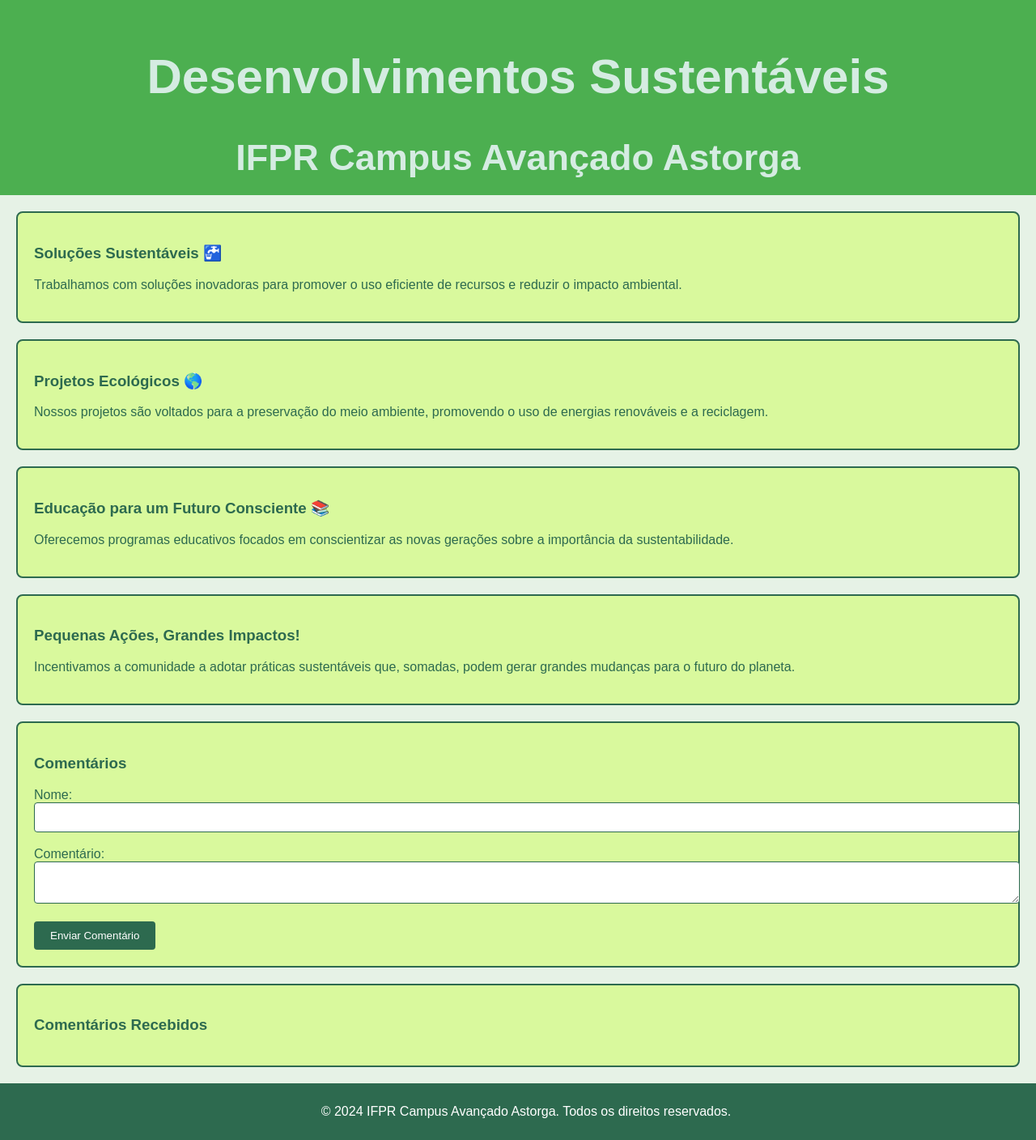
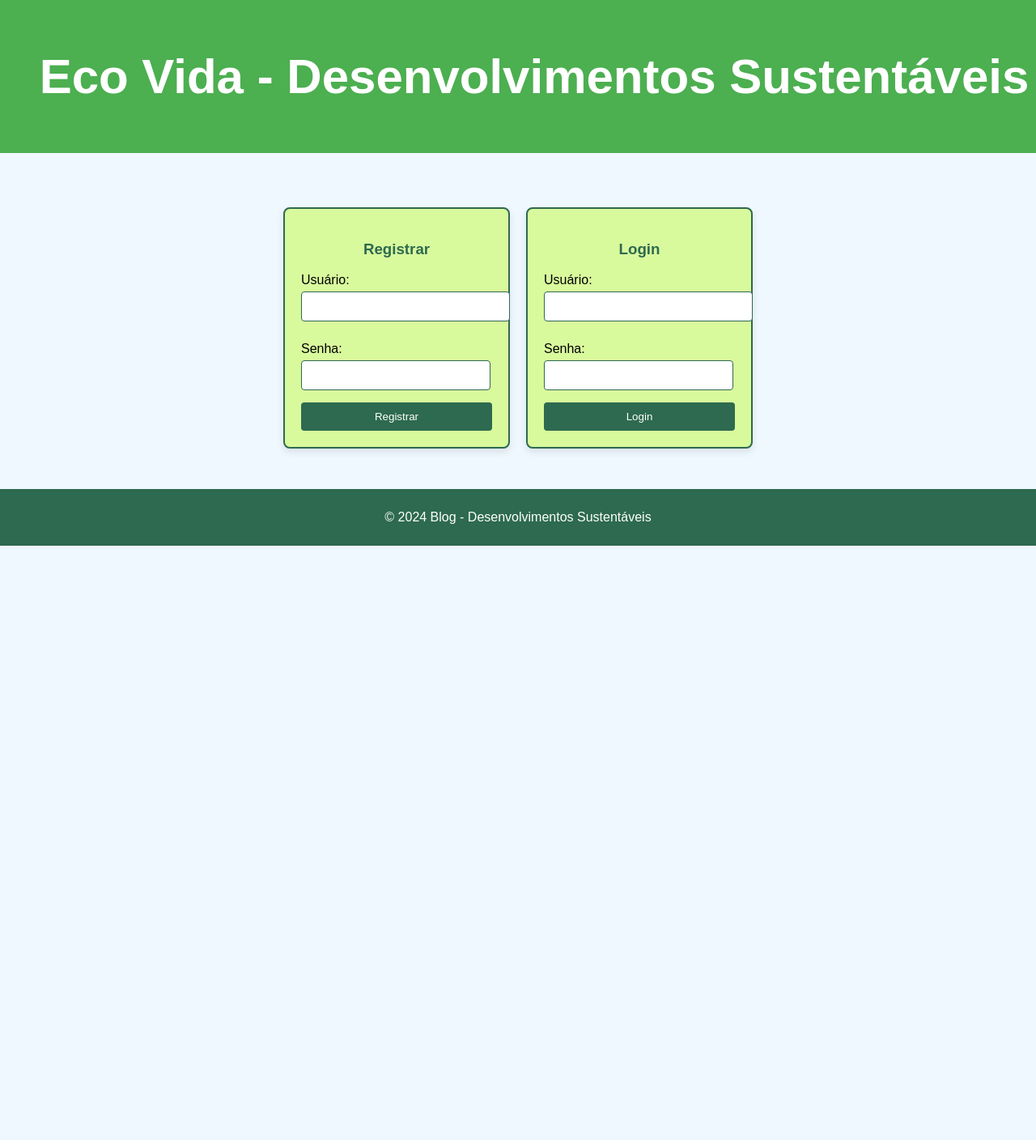
Before and after one commit to AlanBReis/eco-vida, a Flask app: template templates/index.html in a window 1280 px wide. Shown: the whole page at 81% size. After the commit the page ends 674 px from the top, so only its background shows below. Run offline with Flask 3, Linux system fonts and the light colour scheme; the template is opened without the code that fills it, so the values that code supplies are empty.

Commit message:
nova funcao para implementar futuramente

```diff
--- a/app.py
+++ b/app.py
@@ -1,6 +1,7 @@
-from flask import Flask, render_template, request, redirect, jsonify, flash
+from flask import Flask, render_template, request, redirect, jsonify, flash, session
 import sqlite3
 from flask_mail import Mail, Message
+from werkzeug.security import generate_password_hash, check_password_hash
 
 app = Flask(__name__)
 app.secret_key = 'sua_chave_secreta'  # Necessário para usar flash messages
@@ -18,6 +19,16 @@
 def init_db():
     conn = sqlite3.connect('database.db')
     c = conn.cursor()
+    c.execute('''CREATE TABLE IF NOT EXISTS users
+                 (id INTEGER PRIMARY KEY AUTOINCREMENT,
+                  username TEXT UNIQUE,
+                  password TEXT)''')
+    c.execute('''CREATE TABLE IF NOT EXISTS posts
+                 (id INTEGER PRIMARY KEY AUTOINCREMENT,
+                  user_id INTEGER,
+                  title TEXT,
+                  content TEXT,
+                  FOREIGN KEY (user_id) REFERENCES users(id))''')
     c.execute('''CREATE TABLE IF NOT EXISTS comments
                  (id INTEGER PRIMARY KEY AUTOINCREMENT,
                   name TEXT,
@@ -30,64 +41,105 @@
 # Inicialize o banco de dados ao iniciar o app
 init_db()
 
-@app.route('/', methods=['GET', 'POST'])
-def home():
+@app.route('/register', methods=['GET', 'POST'])
+def register():
     if request.method == 'POST':
-        name = request.form['name']
-        comment = request.form['comment']
+        username = request.form['username']
+        password = generate_password_hash(request.form['password'], method='sha256')
 
-        # Salvando o comentário no banco de dados
         conn = sqlite3.connect('database.db')
         c = conn.cursor()
-        c.execute("INSERT INTO comments (name, comment) VALUES (?, ?)", (name, comment))
+        try:
+            c.execute("INSERT INTO users (username, password) VALUES (?, ?)", (username, password))
+            conn.commit()
+            flash('Registro realizado com sucesso! Faça login.', 'success')
+            return redirect('/login')
+        except sqlite3.IntegrityError:
+            flash('Nome de usuário já existe.', 'danger')
+            return redirect('/register')
+        finally:
+            conn.close()
+
+    return render_template('register.html')
+
+@app.route('/login', methods=['GET', 'POST'])
+def login():
+    if request.method == 'POST':
+        username = request.form['username']
+        password = request.form['password']
+
+        conn = sqlite3.connect('database.db')
+        c = conn.cursor()
+        c.execute("SELECT id, password FROM users WHERE username = ?", (username,))
+        user = c.fetchone()
+
+        if user and check_password_hash(user[1], password):
+            session['user_id'] = user[0]
+            flash('Login realizado com sucesso!', 'success')
+            return redirect('/')
+        else:
+            flash('Usuário ou senha inválidos.', 'danger')
+            return redirect('/login')
+
+    return render_template('login.html')
+
+@app.route('/logout')
+def logout():
+    session.pop('user_id', None)
+    flash('Você saiu com sucesso.', 'success')
+    return redirect('/')
+
+@app.route('/post/new', methods=['GET', 'POST'])
+def new_post():
+    if request.method == 'POST':
+        title = request.form['title']
+        content = request.form['content']
+        user_id = session.get('user_id')
+
+        conn = sqlite3.connect('database.db')
+        c = conn.cursor()
+        c.execute("INSERT INTO posts (user_id, title, content) VALUES (?, ?, ?)", (user_id, title, content))
         conn.commit()
         conn.close()
 
-        # Enviar notificação por e-mail
-        msg = Message("Novo Comentário no Site",
-                      sender="seu_email@gmail.com",
-                      recipients=["destinatario@gmail.com"])  # E-mail para onde será enviada a notificação
-        msg.body = f"Nome: {name}\nComentário: {comment}"
-        mail.send(msg)
-
-        flash('Comentário enviado com sucesso!', 'success')
+        flash('Post criado com sucesso!', 'success')
         return redirect('/')
 
-    # Exibindo os comentários salvos
+    return render_template('new_post.html')
+
+@app.route('/post/delete/<int:post_id>', methods=['POST'])
+def delete_post(post_id):
     conn = sqlite3.connect('database.db')
     c = conn.cursor()
-    # c.execute("SELECT id, name, comment, likes, dislikes FROM comments ORDER BY id DESC")
-    # comments = c.fetchall()
+    c.execute("DELETE FROM posts WHERE id = ?", (post_id,))
+    conn.commit()
     conn.close()
 
-    # Transformar a lista de comentários em uma lista de dicionários
-    # comments = [
-    #     {"id": comment[0], "name": comment[1], "text": comment[2], "likes": comment[3], "dislikes": comment[4]}
-    #     for comment in comments
-    # ]
+    flash('Post excluído com sucesso!', 'success')
+    return redirect('/')
 
-    # Retornando uma lista de comentários vazia para teste
-    comments = []
-
-    return render_template('index.html', comments=comments)
-
-@app.route('/vote', methods=['POST'])
-def vote():
-    comment_id = request.json.get('id')
-    vote_type = request.json.get('type')  # 'like' ou 'dislike'
-
+@app.route('/', methods=['GET', 'POST'])
+def home():
+    # Exibindo posts salvos
     conn = sqlite3.connect('database.db')
     c = conn.cursor()
-    if vote_type == 'like':
-        c.execute("UPDATE comments SET likes = likes + 1 WHERE id = ?", (comment_id,))
-    elif vote_type == 'dislike':
-        c.execute("UPDATE comments SET dislikes = dislikes + 1 WHERE id = ?", (comment_id,))
-    conn.commit()
-    c.execute("SELECT likes, dislikes FROM comments WHERE id = ?", (comment_id,))
-    likes, dislikes = c.fetchone()
+    c.execute("SELECT posts.id, title, content, username FROM posts JOIN users ON posts.user_id = users.id ORDER BY posts.id DESC")
+    posts = c.fetchall()
     conn.close()
 
-    return jsonify({'likes': likes, 'dislikes': dislikes})
+    user_id = session.get('user_id')  # Obtendo o ID do usuário da sessão
+    user = None  # Inicializa a variável user como None
+
+    if user_id:
+        # Se o usuário estiver logado, busque o nome de usuário
+        conn = sqlite3.connect('database.db')
+        c = conn.cursor()
+        c.execute("SELECT username FROM users WHERE id = ?", (user_id,))
+        user = c.fetchone()
+        conn.close()
+
+    return render_template('index.html', posts=posts, user=user)
+
 
 if __name__ == '__main__':
     app.run(debug=True)
--- a/static/styles.css
+++ b/static/styles.css
@@ -1,11 +1,3 @@
-body {
-    font-family: Arial, sans-serif;
-    background-color: #e6f2e6;
-    color: #2d6a4f;
-    margin: 0;
-    padding: 0;
-}
-
 /* Animação no header */
 header {
     background-color: #4CAF50;
@@ -14,6 +6,11 @@
     font-size: 30px;
     color: white;
     animation: slideIn 2s ease-in-out;
+    width: 100%; /* Faz o header ocupar toda a largura */
+    position: fixed; /* Fixa o header no topo */
+    top: 0; /* Alinha o header ao topo da página */
+    left: 0; /* Alinha o header à esquerda da página */
+    z-index: 1000; /* Garante que o header fique acima de outros elementos */
 }
 
 @keyframes slideIn {
@@ -34,22 +31,75 @@
 
 main {
     margin: 20px;
+    padding-top: 80px; /* Adiciona padding ao topo para evitar sobreposição com o header fixo */
 }
 
-section {
+body {
+    font-family: Arial, sans-serif;
+    background-color: #f0f8ff;
+    margin: 0;
+    padding: 0;
+    display: flex;
+    flex-direction: column; /* Mudado para coluna */
+    justify-content: center;
+    align-items: center;
+    height: 100vh;
+}
+
+.container {
+    display: flex;
+
+    align-items: center;
+    position: relative;
+    width: 100%; /* Para ocupar a largura total */
+    max-width: 600px; /* Limitar a largura máxima */
+    padding: 20px; /* Adicionando padding ao container */
+}
+
+.auth-section {
     background-color: #d9f99d;
     border: 2px solid #2d6a4f;
     border-radius: 8px;
-    padding: 20px; /* Aumentado para dar mais espaço */
-    margin-bottom: 20px;
-}
+    padding: 20px;
+    margin: 10px;
+    width: 100%; /* Alterado para ocupar 100% da largura do container */
+    height: 90%;
+    box-shadow: 0 4px 10px rgba(0, 0, 0, 0.1);
 
-h1, h2 {
-    color: #d5ece2;
 }
 
 h3 {
-    color: #2d6a4f;
+    text-align: center;
+    color: #2d6a4f; /* Ajustando a cor do título */
+}
+
+label {
+    margin: 10px 0 5px;
+    display: block;
+}
+
+input[type="text"], input[type="password"], textarea {
+    width: 90%;
+    padding: 10px;
+    border: 1px solid #2d6a4f;
+    border-radius: 4px;
+    margin-bottom: 15px;
+}
+
+
+.button {
+    background-color: #2d6a4f;
+    color: white;
+    padding: 10px;
+    border: none;
+    border-radius: 4px;
+    cursor: pointer;
+    width: 100%;
+    transition: background-color 0.3s;
+}
+
+.button:hover {
+    background-color: #3a9f5c;
 }
 
 footer {
@@ -57,7 +107,7 @@
     padding: 10px;
     background-color: #2d6a4f;
     color: white;
-    position: relative;
+    position: relative; /* Mudado para relativo */
     width: 100%;
     bottom: 0;
 }
@@ -126,9 +176,13 @@
     background-color: #1b4332;
 }
 
-/* Responsividade para o footer */
+/* Responsividade */
 @media (max-width: 600px) {
+    .container {
+        width: 90%; /* Para dispositivos menores, ajuste a largura do container */
+    }
+
     footer {
-        position: relative;
+        position: relative; /* Mudado para evitar sobreposição */
     }
 }
--- a/templates/index.html
+++ b/templates/index.html
@@ -3,72 +3,78 @@
 <head>
     <meta charset="UTF-8">
     <meta name="viewport" content="width=device-width, initial-scale=1.0">
-    <title>Desenvolvimentos Sustentáveis - IFPR Astorga</title>
+    <title> Eco Vida - Desenvolvimentos Sustentáveis</title>
     <link rel="stylesheet" href="{{ url_for('static', filename='styles.css') }}">
-    <!-- Biblioteca de animações (opcional) -->
-    <link rel="stylesheet" href="https://cdnjs.cloudflare.com/ajax/libs/animate.css/4.1.1/animate.min.css"/>
 </head>
 <body>
-    <header class="animate__animated animate__fadeInDown">
-        <h1>Desenvolvimentos Sustentáveis</h1>
-        <h2>IFPR Campus Avançado Astorga</h2>
+    <header>
+        <h1> Eco Vida - Desenvolvimentos Sustentáveis</h1>
     </header>
     <main>
         {% with messages = get_flashed_messages(with_categories=true) %}
           {% if messages %}
             {% for category, message in messages %}
-              <div class="flash {{ category }}">
-                {{ message }}
-              </div>
+              <div class="flash {{ category }}">{{ message }}</div>
             {% endfor %}
           {% endif %}
         {% endwith %}
 
+        {% if not user.is_authenticated %}
+        <div class="container">
+            <section class="auth-section">
+                <h3>Registrar</h3>
+                <form action="/register" method="POST">
+                    <label for="username">Usuário:</label>
+                    <input type="text" id="username" name="username" required>
+
+                    <label for="password">Senha:</label>
+                    <input type="password" id="password" name="password" required>
+
+                    <input type="submit" value="Registrar" class="button">
+                </form>
+            </section>
+
+            <section class="auth-section">
+                <h3>Login</h3>
+                <form action="/login" method="POST">
+                    <label for="login_username">Usuário:</label>
+                    <input type="text" id="login_username" name="username" required>
+
+                    <label for="login_password">Senha:</label>
+                    <input type="password" id="login_password" name="password" required>
+
+                    <input type="submit" value="Login" class="button">
+                </form>
+            </section>
+        </div>
+        {% else %}
         <section>
-            <h3>Soluções Sustentáveis 🚰</h3>
-            <p>Trabalhamos com soluções inovadoras para promover o uso eficiente de recursos e reduzir o impacto ambiental.</p>
-        </section>
-        <section>
-            <h3>Projetos Ecológicos 🌎</h3>
-            <p>Nossos projetos são voltados para a preservação do meio ambiente, promovendo o uso de energias renováveis e a reciclagem.</p>
-        </section>
-        <section>
-            <h3>Educação para um Futuro Consciente 📚</h3>
-            <p>Oferecemos programas educativos focados em conscientizar as novas gerações sobre a importância da sustentabilidade.</p>
-        </section>
-        <section>
-            <h3>Pequenas Ações, Grandes Impactos!</h3>
-            <p>Incentivamos a comunidade a adotar práticas sustentáveis que, somadas, podem gerar grandes mudanças para o futuro do planeta.</p>
-        </section>
-
-        <section>
-            <h3>Comentários</h3>
-            <form action="/" method="POST">
-                <label for="name">Nome:</label><br>
-                <input type="text" id="name" name="name" required><br><br>
-                <label for="comment">Comentário:</label><br>
-                <textarea id="comment" name="comment" required></textarea><br><br>
-                <input type="submit" value="Enviar Comentário">
+            <h3>Nova Publicação</h3>
+            <form action="/post" method="POST">
+                <label for="title">Título:</label><br>
+                <input type="text" id="title" name="title" required><br><br>
+                <label for="content">Conteúdo:</label><br>
+                <textarea id="content" name="content" required></textarea><br><br>
+                <input type="submit" value="Publicar">
             </form>
         </section>
 
         <section>
-            <h3>Comentários Recebidos</h3>
-            {% for comment in comments %}
-            <div class="comment" id="comment-{{ comment[0] }}">
-                <p><strong>{{ comment[1] }}:</strong> {{ comment[2] }}</p>
-                <!-- <div class="vote">
-                    <button onclick="vote({{ comment[0] }}, 'like')">👍 {{ comment[3] }}</button>
-                    <button onclick="vote({{ comment[0] }}, 'dislike')">👎 {{ comment[4] }}</button>
-                </div> -->
+            <h3>Suas Publicações</h3>
+            {% for post in posts %}
+            <div class="post">
+                <h4>{{ post.title }}</h4>
+                <p>{{ post.content }}</p>
+                <form action="/delete/{{ post.id }}" method="POST">
+                    <input type="submit" value="Excluir">
+                </form>
             </div>
             {% endfor %}
         </section>
+        {% endif %}
     </main>
     <footer>
-        <p>&copy; 2024 IFPR Campus Avançado Astorga. Todos os direitos reservados.</p>
+        <p>&copy; 2024 Blog - Desenvolvimentos Sustentáveis</p>
     </footer>
-
-    <script src="{{ url_for('static', filename='scripts.js') }}"></script>
 </body>
 </html>
```
Also changed, not shown: templates/login.html (added, +34 -0 lines), templates/new_post.html (added, +23 -0 lines), templates/register.html (added, +32 -0 lines), database.db, 1 other file.
